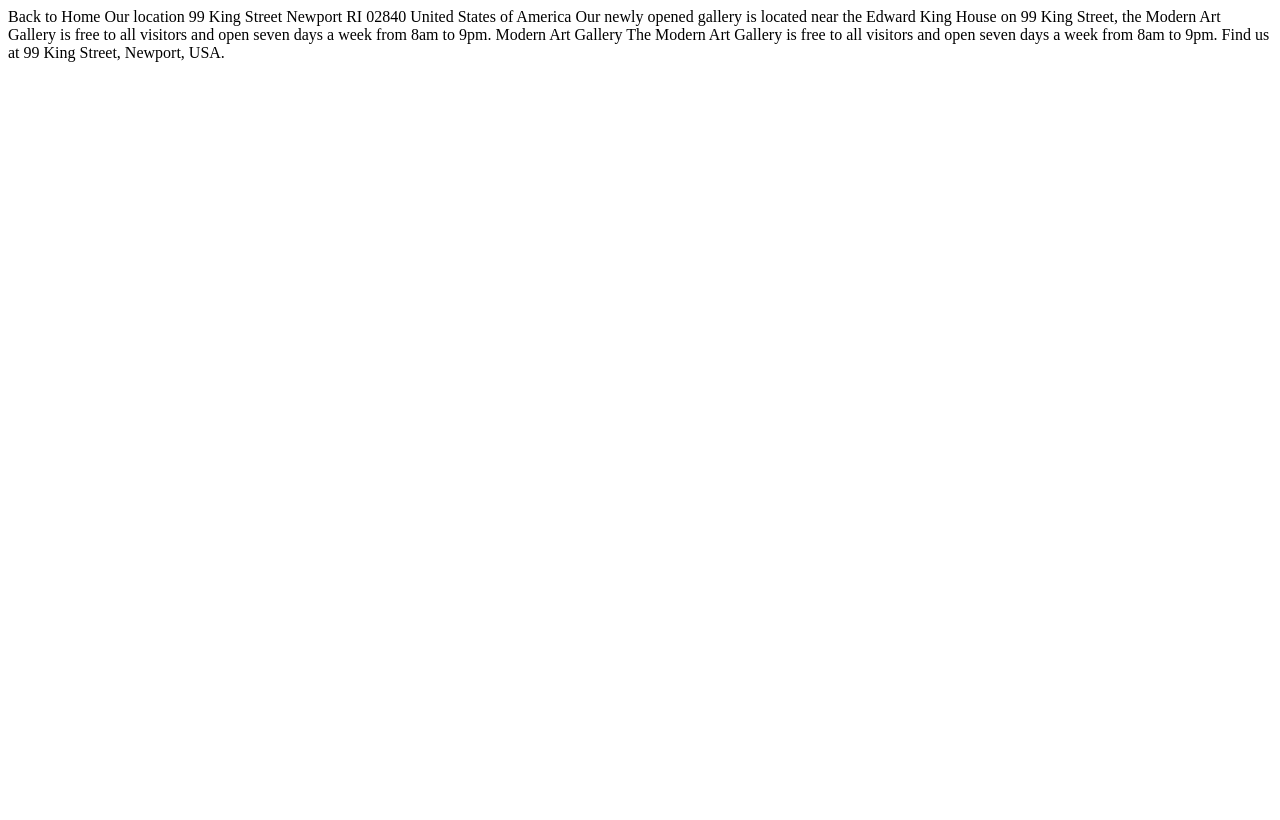
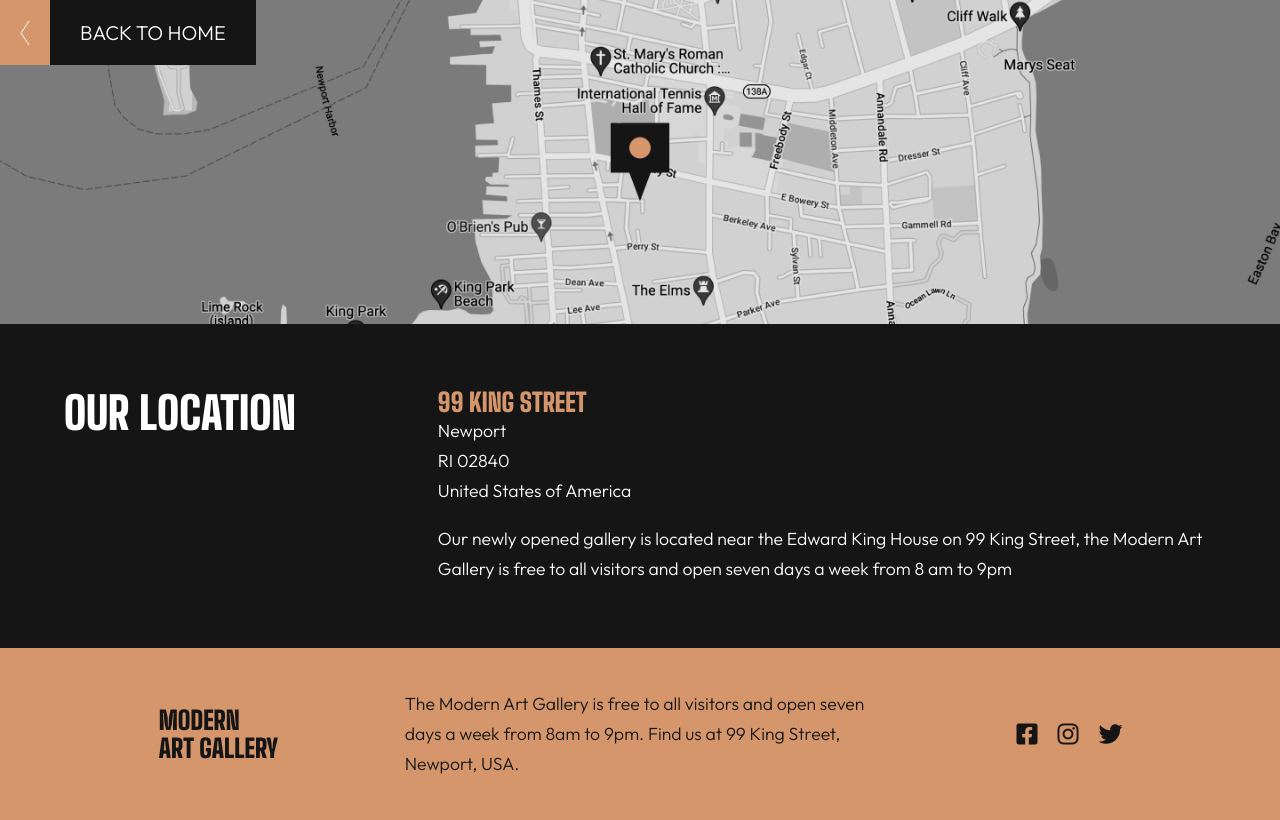
Before and after one commit to alejsdev/art-gallery-website, a plain HTML site: page location.html in a window 1280 px wide. Drawn offline with Linux system fonts and the light colour scheme.

Commit message:
location responsive design

```diff
--- a/location.html
+++ b/location.html
@@ -1,32 +1,64 @@
 <!DOCTYPE html>
 <html lang="en">
   <head>
-  <meta charset="UTF-8">
-  <meta name="viewport" content="width=device-width, initial-scale=1.0">
-
-  <link rel="icon" type="image/png" sizes="32x32" href="./assets/favicon-32x32.png">
-
+    <meta charset="UTF-8" />
+    <meta name="viewport" content="width=device-width, initial-scale=1.0" />
+    <link
+      rel="icon"
+      type="image/png"
+      sizes="32x32"
+      href="./assets/favicon-32x32.png"
+    />
+    <link rel="preconnect" href="https://fonts.googleapis.com" />
+    <link rel="preconnect" href="https://fonts.gstatic.com" crossorigin />
+    <link
+      href="https://fonts.googleapis.com/css2?family=Big+Shoulders+Display:wght@400;900&family=Outfit:wght@300&display=swap"
+      rel="stylesheet"
+    />
+    <link rel="stylesheet" href="https://cdnjs.cloudflare.com/ajax/libs/font-awesome/6.4.0/css/all.min.css" integrity="sha512-iecdLmaskl7CVkqkXNQ/ZH/XLlvWZOJyj7Yy7tcenmpD1ypASozpmT/E0iPtmFIB46ZmdtAc9eNBvH0H/ZpiBw==" crossorigin="anonymous" referrerpolicy="no-referrer" />
+  </head>
+    <link href="styles.css" rel="stylesheet" />
     <title>Frontend Mentor | Art gallery website</title>
   </head>
   <body>
-
-  Back to Home
-
+    <main class="location">
+      <div class="container-image">
+      <button onclick="goToHome()">
+        <span class="arrow-left"
+          ><img src="assets/icon-arrow-left.svg"
+        /></span>
+        Back to home
+      </button>
+      </div>
+      <div>
+        <div class="container-location">
+          <h2 class="subtitle">
             Our location
-
-  99 King Street
-  Newport
-  RI 02840
-  United States of America
-
-  Our newly opened gallery is located near the Edward King House on 99 King
-  Street, the Modern Art Gallery is free to all visitors and open seven days
-  a week from 8am to 9pm.
-
-  Modern Art Gallery
-
-  The Modern Art Gallery is free to all visitors and open seven days a week
-  from 8am to 9pm. Find us at 99 King Street, Newport, USA.
-
+          </h2>
+            <div>
+              <h3 class="subheading">99 King Street </h3>
+              <p>Newport <br> RI 02840 <br> United States of America</p>
+              <br>
+              <p class="text">Our newly opened gallery is located near the Edward King House on 99 King Street, the Modern Art Gallery is free to all visitors and open seven days a week from 8 am to 9pm</p>
+            </div>
+          </div>
+      </div>
+      <footer class="footer-location">
+        <h3 class="subheading">
+          Modern <br />
+          Art Gallery
+        </h3>
+        <p>
+          The Modern Art Gallery is free to all visitors and open seven days a
+          week from 8am to 9pm. Find us at 99 King Street, Newport, USA.
+        </p>
+        <div class="social-media">
+          <i class="fa-brands fa-square-facebook"></i>
+          <i class="fa-brands fa-instagram"></i>
+          <i class="fa-brands fa-twitter"></i>
+        </div>
+      </footer>
+    </main>
+   <script src="script.js" onclick="goToHome()"></script>
   </body>
 </html>
--- /dev/null
+++ b/script.js
@@ -0,0 +1,7 @@
+function goToLocation() {
+  window.location.href = "location.html";
+}
+
+function goToHome() {
+  window.location.href = "index.html";
+}
--- a/styles.css
+++ b/styles.css
@@ -17,9 +17,9 @@ body {
 
 /* Typography */
 
-h1,
-h2,
-h3 {
+.title,
+.subtitle,
+.subheading {
   font-family: "Big Shoulders Display", cursive;
   margin: 0;
   padding: 0.4em 0.3em;
@@ -28,18 +28,18 @@ h3 {
   font-weight: 900;
 }
 
-h1 {
+.title {
   font-size: 3rem;
   font-weight: 700;
   position: absolute;
   top: 35%;
 }
 
-h2 {
+.subtitle {
   font-size: 2.8rem;
 }
 
-h3 {
+.subheading {
   font-size: 1.6rem;
   padding: 1em 0.8em;
   line-height: 28px;
@@ -48,18 +48,17 @@ h3 {
 p {
   font-family: "Outfit", sans-serif;
   font-size: 1.1rem;
+  line-height: 30px;
   margin: 0;
-  line-height: 30px;
   padding: 0 1em;
 }
 
 button {
-  color: var(--main-white-color);
-  text-transform: uppercase;
   font-family: "Outfit", sans-serif;
   font-size: 20px;
   font-weight: 400;
-  letter-spacing: 0.2px;
+  color: var(--main-white-color);
+  text-transform: uppercase;
 }
 
 i {
@@ -85,14 +84,14 @@ section:nth-of-type(3) {
   height: 100vh;
 }
 
-.image {
+.hero-image {
   background-image: url("./assets/mobile/image-hero@2x.jpg");
   background-size: cover;
   background-position: center;
   height: 30%;
 }
 
-.location {
+.hero-location {
   display: flex;
   flex-direction: column;
   justify-content: center;
@@ -121,7 +120,7 @@ button {
 
 /* Main section */
 
-.image,
+.hero-image,
 .image-1,
 .image-2,
 .image-3 {
@@ -150,9 +149,8 @@ button {
 .content-b {
   background-color: var(--main-black-color);
   color: var(--main-white-color);
-  height: 250px;
-  padding: 2em;
-  margin-bottom: 4em;
+  padding: 0.5em 1em 0.8em 1em;
+  margin: 1em 1em 4em 1em;
 }
 
 footer {
@@ -162,7 +160,7 @@ footer {
 }
 
 .social-media {
-  padding: 2em 0.5em;
+  padding: 1em 0.5em;
   display: flex;
   gap: 20px;
 }
@@ -174,6 +172,8 @@ footer {
 @media (min-width: 768px) {
   /* Layout */
 
+  /* Intro section */
+
   .intro {
     display: grid;
     grid-template-columns: 1fr 1fr;
@@ -182,18 +182,20 @@ footer {
     align-items: center;
   }
 
-  .image {
+  .hero-image {
     background-image: url("./assets/tablet/image-hero@2x.jpg");
     background-size: cover;
     background-position: center;
     height: 100%;
   }
 
-  .text {
+  .title {
     position: absolute;
     top: 6%;
     left: 50%;
   }
+
+  /* Main section */
 
   section:nth-of-type(2) {
     display: grid;
@@ -268,6 +270,8 @@ footer {
 @media (min-width: 1024px) {
   /*Layout*/
 
+  /* Intro section */
+
   section:nth-of-type(1) {
     display: grid;
     grid-template-columns: 1fr 1fr 1fr;
@@ -277,10 +281,9 @@ footer {
     overflow: hidden;
   }
 
-  .image {
+  .hero-image {
     grid-column: 1 / 3;
     border-radius: 0px;
-    padding: 20px;
     background: linear-gradient(
         to right,
         var(--main-black-color) 50%,
@@ -289,25 +292,25 @@ footer {
       url(assets/desktop/image-hero@2x.jpg) right center/50% auto;
   }
 
-  .location {
+  .hero-location {
     grid-column: 3 / 4;
   }
 
-  .location > p {
+  .hero-location > p {
     max-width: 25%;
     position: absolute;
     top: 30%;
     left: 60%;
   }
 
-  .location > button {
+  .hero-location > button {
     position: absolute;
     top: 55%;
     left: 60%;
     margin: 0;
   }
 
-  .text {
+  .title {
     font-family: "Big Shoulders Display", cursive;
     font-size: 4rem;
     font-weight: 700;
@@ -322,9 +325,10 @@ footer {
     mix-blend-mode: difference;
   }
 
+  /* Main section */
+
   section:nth-of-type(2) {
     width: 70%;
-    height: 400px;
     grid-template-columns: 1fr 1fr;
     margin: 4em auto 0 auto;
   }
@@ -334,7 +338,7 @@ footer {
     margin: 0;
   }
 
-  h2,
+  .subtitle,
   p {
     padding: 0.5em 0;
   }
@@ -346,7 +350,6 @@ footer {
 
   section:nth-of-type(3) {
     width: 70%;
-    height: 600px;
     grid-template-columns: 1fr 1fr 1fr;
     margin: 0 auto 4em auto;
   }
@@ -364,6 +367,7 @@ footer {
   }
 
   .content-b {
+    margin: 0;
     grid-column: 3 / 4;
     grid-row: 2 / 3;
   }
@@ -380,3 +384,92 @@ footer {
     width: 40%;
   }
 }
+
+/* LOCATION */
+
+/* Mobile first */
+
+/* Layout */
+
+.location {
+  display: grid;
+  grid-template-columns: 1fr;
+  grid-template-rows: 1fr 1fr;
+}
+
+.container-image {
+  grid-row: 1 / 2;
+  background-image: url(assets/desktop/image-map@2x.png);
+  background-size: cover;
+  background-position: center;
+}
+
+.container-image > button {
+  padding: 1em 1.5em 1em 4em;
+  position: relative;
+  margin: 0;
+}
+
+.arrow-left {
+  background-color: var(--main-orange-color);
+  height: 100%;
+  position: absolute;
+  left: 0;
+  top: 0;
+  display: flex;
+  align-items: center;
+  padding: 0em 1em;
+}
+
+.container-location {
+  grid-row: 2 / 3;
+  display: flex;
+  flex-direction: column;
+  justify-content: center;
+  background-color: var(--main-black-color);
+  color: var(--main-white-color);
+  padding: 1.5em 0.6em;
+}
+
+.container-location .subheading {
+  color: var(--main-orange-color);
+}
+
+.footer-location {
+  display: flex;
+  flex-direction: column;
+  justify-content: center;
+  background-color: var(--main-orange-color);
+  color: var(--main-black-color);
+}
+
+.footer-location .social-media {
+  padding: 1em 0.6em;
+}
+
+/* Tablet size and Desktop size */
+
+@media (min-width: 768px) {
+  /* Layout */
+
+  .container-location {
+    flex-direction: row;
+    align-items: start;
+    gap: 40px;
+    padding: 4em;
+  }
+
+  .container-location * {
+    padding: 0;
+  }
+
+  .container-location .subtitle {
+    width: 50%;
+  }
+
+  .footer-location {
+    flex-direction: row;
+    justify-content: space-evenly;
+    padding: 1em;
+  }
+}
```
Also changed, not shown: index.html (+14 -9 lines), location.css (added). Lines whose indentation alone changed are shown as unchanged.
